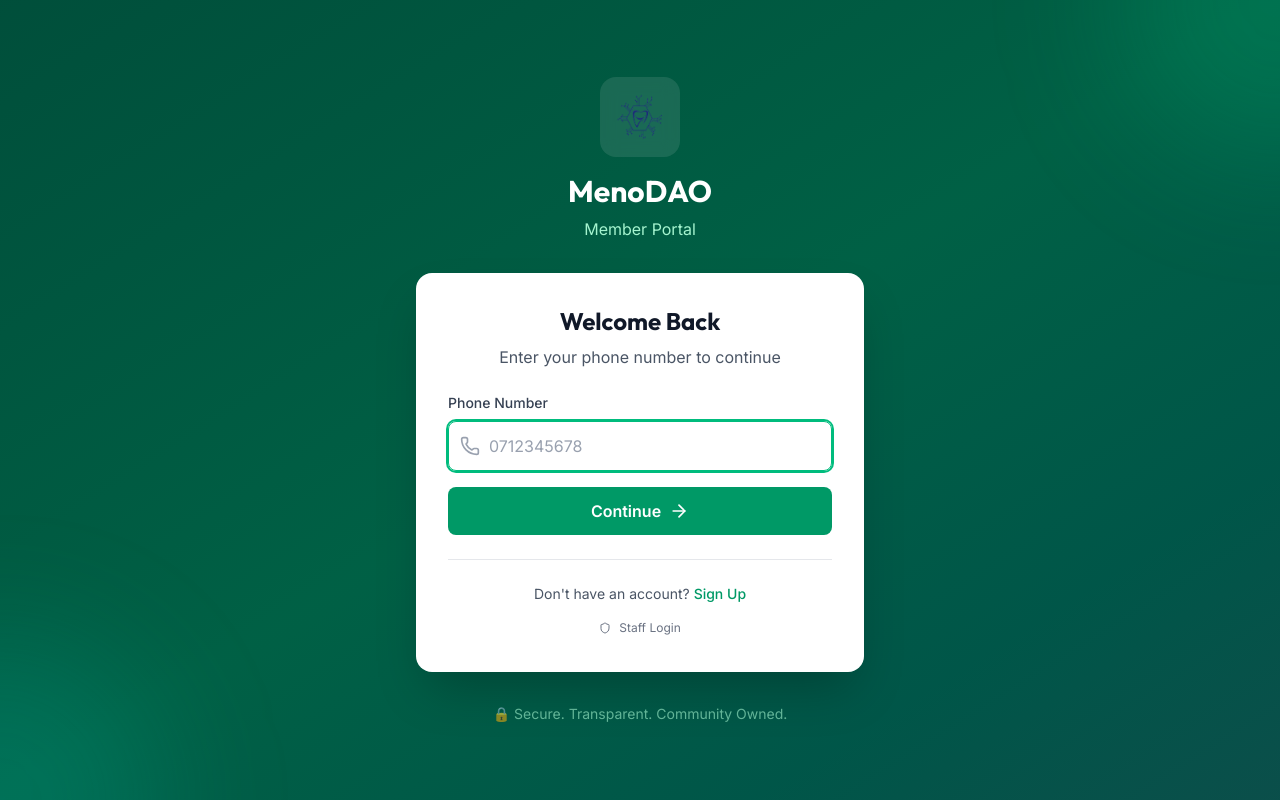
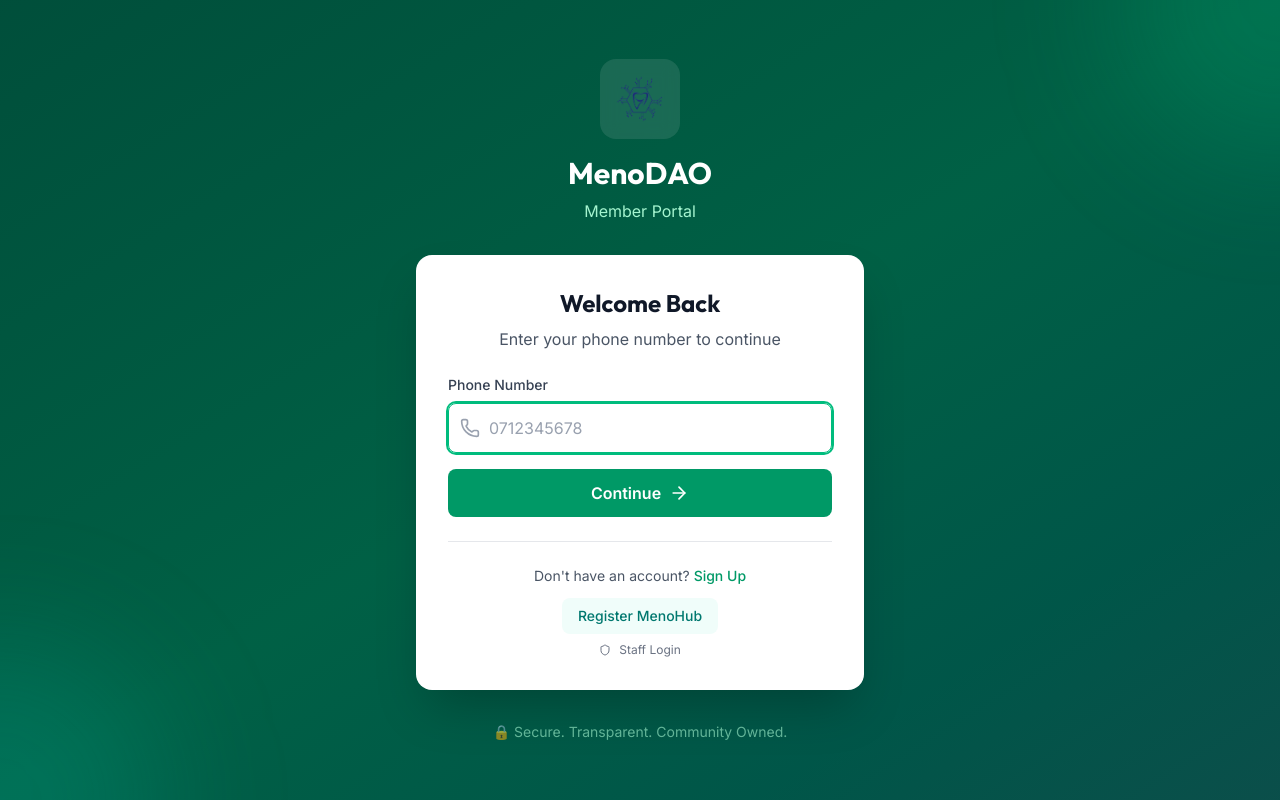
Before and after one commit to MenoDAO/menodao-frontend, a Next.js app: page /login in a window 1280 px wide. Built offline with nearby package versions, Linux system fonts and the light colour scheme; no server answers.

Commit message:
feat: add Register MenoHub button to login page and make KMPDC number required

```diff
--- a/src/app/login/page.tsx
+++ b/src/app/login/page.tsx
@@ -178,7 +178,13 @@
                 Sign Up
               </Link>
             </p>
-            <div>
+            <div className="flex flex-col items-center gap-2">
+              <Link
+                href="/register-clinic"
+                className="inline-flex items-center gap-2 px-4 py-2 bg-teal-50 hover:bg-teal-100 text-teal-700 text-sm font-medium rounded-lg transition-colors"
+              >
+                Register MenoHub
+              </Link>
               <a
                 href="/staff/login"
                 className="inline-flex items-center gap-2 text-xs text-gray-500 hover:text-gray-700 transition-colors"
--- a/src/app/register-clinic/page.tsx
+++ b/src/app/register-clinic/page.tsx
@@ -434,10 +434,13 @@
             </h2>
             <div className="grid grid-cols-1 md:grid-cols-2 gap-4">
               <div>
-                <label className={labelClass}>KMPDC Registration Number</label>
+                <label className={labelClass}>
+                  KMPDC Registration Number *
+                </label>
                 <input
                   type="text"
                   name="kmpdcRegNumber"
+                  required
                   value={form.kmpdcRegNumber}
                   onChange={handleChange}
                   className={inputClass}
```
